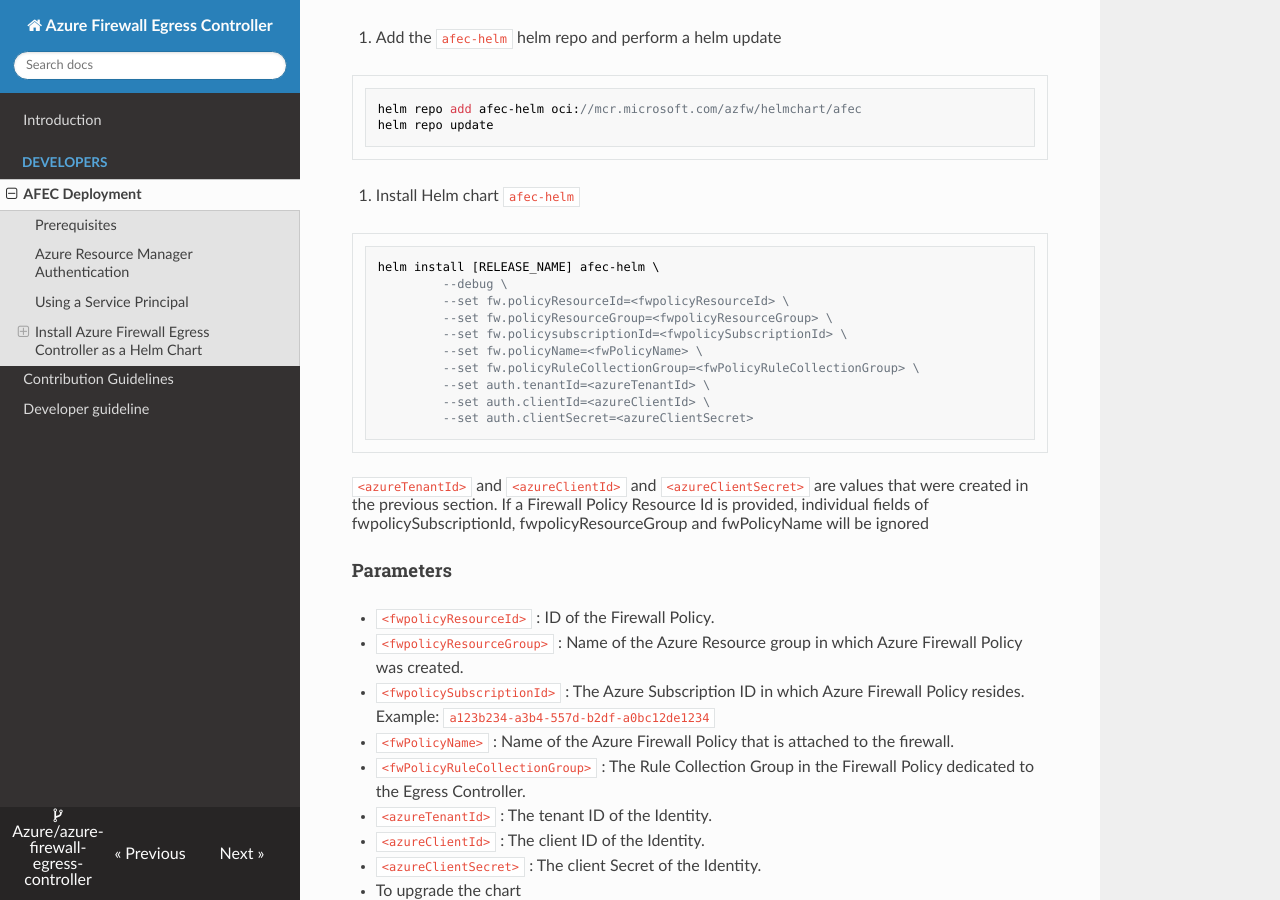
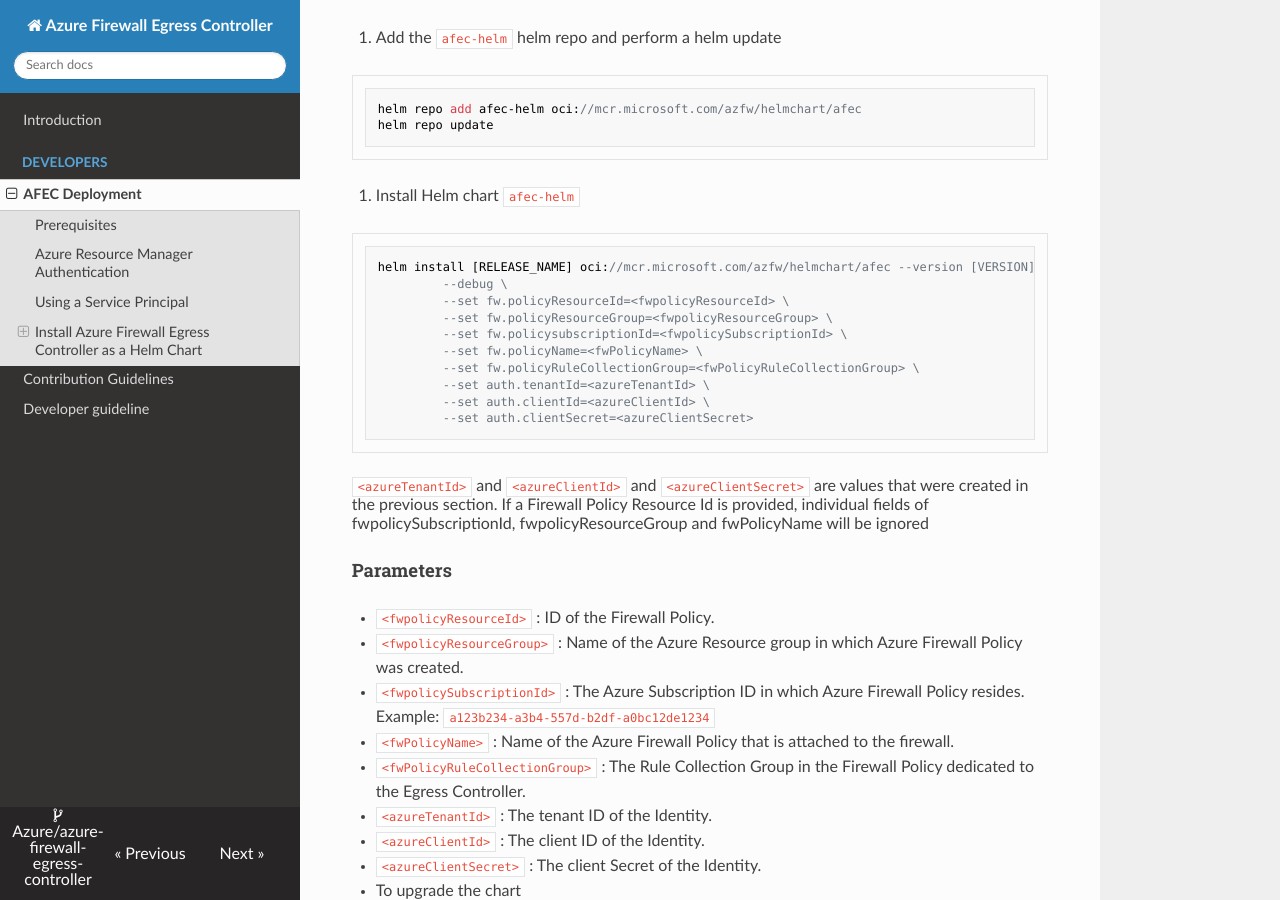
Before and after one commit to Azure/azure-firewall-egress-controller, an MkDocs documentation site: the page built from docs/developers/build.md, in a window 1280 px wide and 900 px high, scrolled down 1208 px. Built offline with MkDocs 1.6.1, drawn with Linux system fonts in a browser that asks for light colours; nearby versions of some CDN libraries.

````diff
--- a/docs/developers/build.md
+++ b/docs/developers/build.md
@@ -46,7 +46,7 @@
 2. Install Helm chart `afec-helm`
 
 ```console
-helm install [RELEASE_NAME] afec-helm \
+helm install [RELEASE_NAME] oci://mcr.microsoft.com/azfw/helmchart/afec --version [VERSION] \
          --debug \
          --set fw.policyResourceId=<fwpolicyResourceId> \
          --set fw.policyResourceGroup=<fwpolicyResourceGroup> \
````
Also changed, not shown: helm/egress-azure/README.md (+1 -1 lines), 5 other files.
